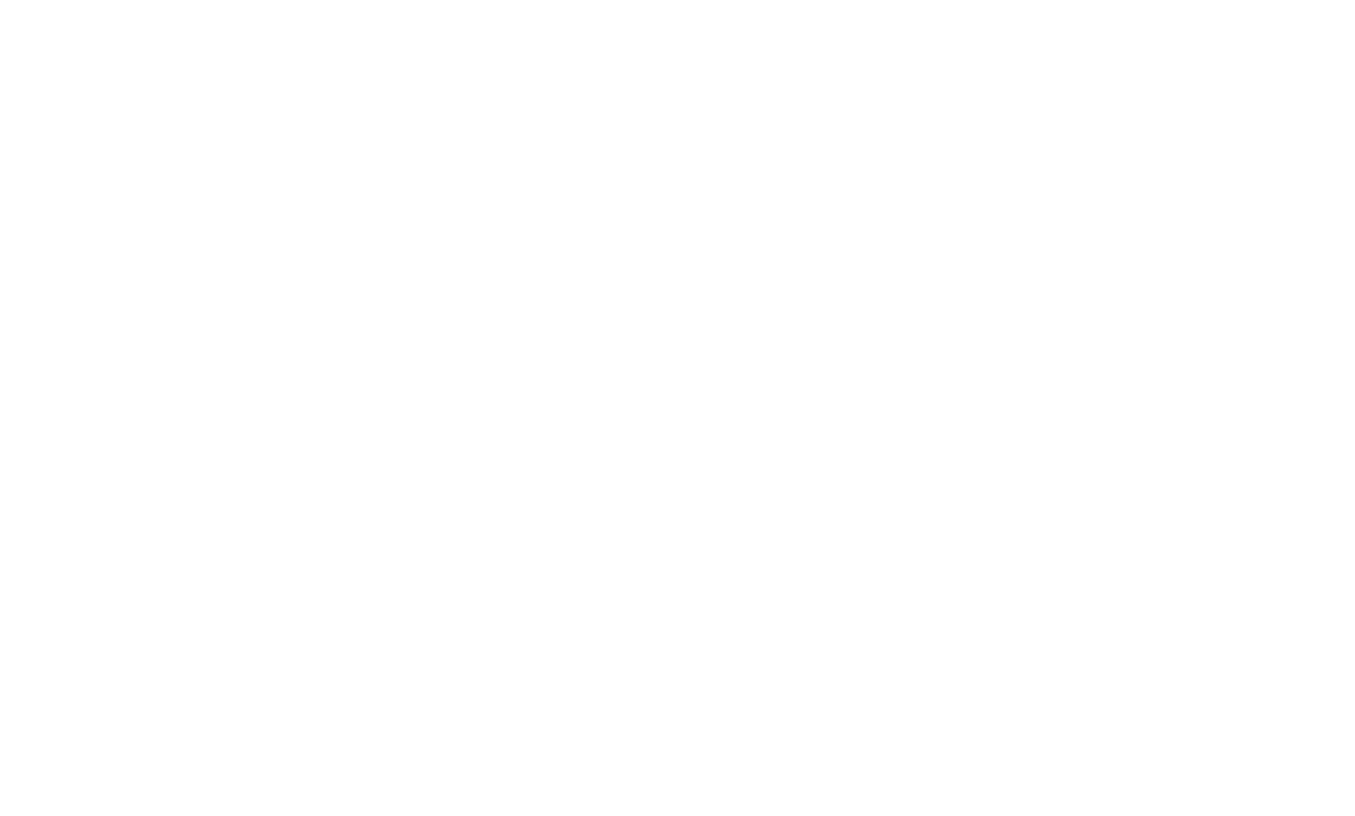
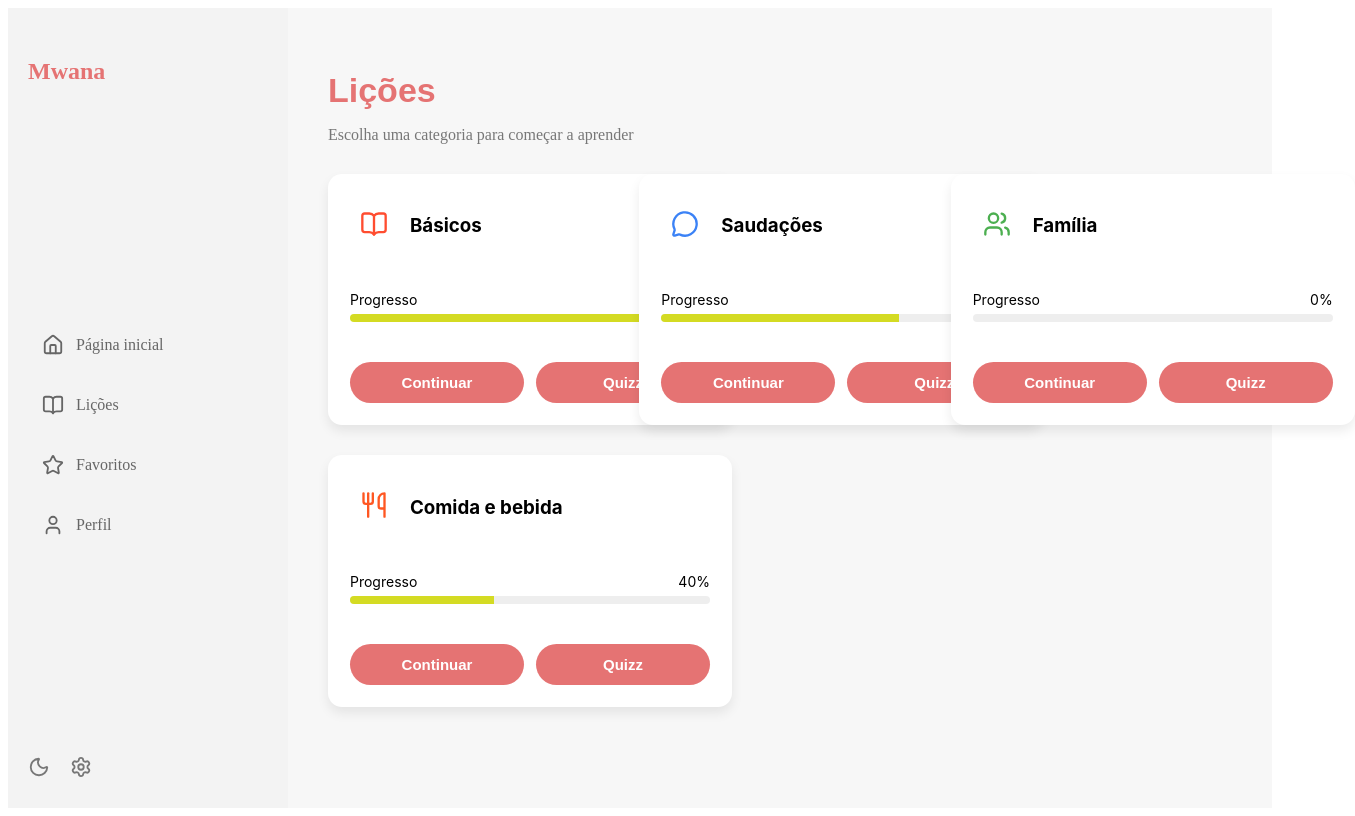
Before and after one commit to Four4moza/kikongo, a React (Vite) app in the folder FRONTEND/: page /lesson in a window 1280 px wide. Before the commit this address had no page. Shown: the whole page, 1355 px wide, since content can reach past the window. Built offline with nearby package versions, Linux system fonts and the light colour scheme.

Commit message:
tentei algo

```diff
--- a/FRONTEND/package.json
+++ b/FRONTEND/package.json
@@ -10,9 +10,10 @@
     "preview": "vite preview"
   },
   "dependencies": {
+    "lucide-react": "^1.11.0",
     "react": "^18.3.1",
     "react-dom": "^18.3.1",
-    "react-router-dom": "^7.14.0"
+    "react-router-dom": "^7.14.2"
   },
   "devDependencies": {
     "@eslint/js": "^9.39.4",
--- a/FRONTEND/src/App.jsx
+++ b/FRONTEND/src/App.jsx
@@ -3,6 +3,7 @@
 import Main from "./pages/Main/Main"
 import Login from "./pages/Login/Login"
 import SignUp from "./pages/SignUp/SignUp"
+import Lesson from "./pages/Lesson/Lesson"
 
 export default function App() {
   return (
@@ -18,7 +19,10 @@
 
          <Route path="/signup" element={<SignUp />} />
 
-
+   <Route
+          path="/lesson"
+          element={<Lesson />}
+        />
       </Routes>
 
     </BrowserRouter>
--- /dev/null
+++ b/FRONTEND/src/components/LessonCard/LessonCard.css
@@ -0,0 +1,119 @@
+.card {
+  background: white;
+  padding: 22px;
+
+  border-radius: 14px;
+
+  box-shadow: 0 6px 12px rgba(0,0,0,0.08);
+
+  transition: 0.25s;
+}
+
+/* Hover animation */
+
+.card:hover {
+  transform: translateY(-5px);
+  box-shadow: 0 10px 18px rgba(0,0,0,0.12);
+}
+
+.card-header {
+  display: flex;
+  align-items: center;
+  gap: 12px;
+
+  margin-bottom: 15px;
+}
+
+.icon {
+  padding: 10px;
+  border-radius: 10px;
+}
+
+/* Colors */
+
+.red { color: #ff4d30; }
+.blue { color: #3b82f6; }
+.green { color: #4caf50; }
+.orange { color: #ff5722; }
+
+/* Progress */
+
+.progress-section {
+  margin-bottom: 20px;
+}
+
+.progress-info {
+  display: flex;
+  justify-content: space-between;
+  font-size: 14px;
+
+  margin-bottom: 6px;
+}
+
+.progress-bar {
+  height: 8px;
+  background: #eee;
+
+  border-radius: 10px;
+  overflow: hidden;
+}
+
+.progress-fill {
+  height: 100%;
+  background: #d4db23;
+
+  transition: 0.4s;
+}
+
+/* Buttons */
+
+.buttons {
+  display: flex;
+  gap: 12px;
+}
+
+.btn-primary {
+  flex: 1;
+
+  padding: 10px;
+
+  border-radius: 10px;
+  border: none;
+
+  background: #d4db23;
+
+  color: white;
+  font-weight: bold;
+
+  cursor: pointer;
+
+  transition: 0.2s;
+}
+
+.btn-primary:hover {
+  background: #c2c820;
+}
+
+.btn-outline {
+  flex: 1;
+
+  padding: 10px;
+
+  border-radius: 10px;
+
+  border: 2px solid #d4db23;
+
+  background: transparent;
+
+  color: #d4db23;
+  font-weight: bold;
+
+  cursor: pointer;
+
+  transition: 0.2s;
+}
+
+.btn-outline:hover {
+  background: #d4db23;
+  color: white;
+}
--- /dev/null
+++ b/FRONTEND/src/components/LessonCard/LessonCard.jsx
@@ -0,0 +1,53 @@
+import "./LessonCard.css";
+
+export default function LessonCard({
+  title,
+  progress,
+  icon,
+  color
+}) {
+
+  return (
+    <div className="card">
+
+      <div className="card-header">
+
+        <div className={`icon ${color}`}>
+          {icon}
+        </div>
+
+        <h3>{title}</h3>
+
+      </div>
+
+      <div className="progress-section">
+
+        <div className="progress-info">
+          <span>Progresso</span>
+          <span>{progress}%</span>
+        </div>
+
+        <div className="progress-bar">
+          <div
+            className="progress-fill"
+            style={{ width: `${progress}%` }}
+          />
+        </div>
+
+      </div>
+
+      <div className="buttons">
+
+        <button className="btn-primary">
+          Continuar
+        </button>
+
+        <button className="btn-outline">
+          Quizz
+        </button>
+
+      </div>
+
+    </div>
+  );
+}
--- /dev/null
+++ b/FRONTEND/src/components/Sidebar/Sidebar.css
@@ -0,0 +1,51 @@
+.sidebar {
+  width: 240px;
+  background: #f3f3f3;
+  padding: 30px 20px;
+
+  display: flex;
+  flex-direction: column;
+  justify-content: space-between;
+
+  transition: 0.3s;
+}
+
+.logo {
+  color: #e57373;
+  margin-bottom: 40px;
+  font
+}
+
+.menu-item {
+  display: flex;
+  align-items: center;
+  gap: 12px;
+
+  padding: 14px;
+  margin-bottom: 10px;
+
+  border-radius: 12px;
+
+  color: #666;
+  text-decoration: none;
+
+  transition: 0.2s;
+}
+
+/* Hover */
+.menu-item:hover {
+  background: #ffe5e5;
+  color: #e57373;
+}
+
+/* Active route */
+.menu-item.active {
+  background: #e57373;
+  color: white;
+}
+
+.bottom-icons {
+  display: flex;
+  gap: 20px;
+  color: #777;
+}
--- /dev/null
+++ b/FRONTEND/src/components/Sidebar/Sidebar.jsx
@@ -0,0 +1,42 @@
+import "./Sidebar.css";
+import { Home, BookOpen, Star, User, Moon, Settings } from "lucide-react";
+import { NavLink } from "react-router-dom";
+
+export default function Sidebar() {
+  return (
+    <aside className="sidebar">
+
+      <h2 className="logo">Mwana</h2>
+
+      <nav>
+
+        <NavLink to="/" className="menu-item">
+          <Home size={22} />
+          Página inicial
+        </NavLink>
+
+        <NavLink to="/lessons" className="menu-item">
+          <BookOpen size={22} />
+          Lições
+        </NavLink>
+
+        <NavLink to="/favorites" className="menu-item">
+          <Star size={22} />
+          Favoritos
+        </NavLink>
+
+        <NavLink to="/profile" className="menu-item">
+          <User size={22} />
+          Perfil
+        </NavLink>
+
+      </nav>
+
+      <div className="bottom-icons">
+        <Moon size={22} />
+        <Settings size={22} />
+      </div>
+
+    </aside>
+  );
+}
--- a/FRONTEND/src/pages/Lesson/Lesson.css
+++ b/FRONTEND/src/pages/Lesson/Lesson.css
@@ -0,0 +1,30 @@
+.layout {
+  display: flex;
+  min-height: 100vh;
+}
+
+.content {
+  flex: 1;
+  padding: 40px;
+
+  background: #f7f7f7;
+}
+
+h1 {
+  font-size: 34px;
+  margin-bottom: 5px;
+}
+
+.subtitle {
+  color: #777;
+  margin-bottom: 30px;
+}
+
+.cards {
+  display: grid;
+
+  grid-template-columns:
+    repeat(auto-fit, minmax(280px, 1fr));
+
+  gap: 30px;
+}
--- a/FRONTEND/src/pages/Lesson/Lesson.jsx
+++ b/FRONTEND/src/pages/Lesson/Lesson.jsx
@@ -0,0 +1,71 @@
+import "./Lesson.css";
+import Sidebar from "../../components/Sidebar/Sidebar";
+import LessonCard from "../../components/LessonCard/LessonCard";
+
+import {
+  BookOpen,
+  MessageCircle,
+  Users,
+  Utensils
+} from "lucide-react";
+
+export default function Lessons() {
+
+  const lessons = [
+    {
+      title: "Básicos",
+      progress: 100,
+      icon: <BookOpen size={28} />,
+      color: "red"
+    },
+    {
+      title: "Saudações",
+      progress: 66,
+      icon: <MessageCircle size={28} />,
+      color: "blue"
+    },
+    {
+      title: "Família",
+      progress: 0,
+      icon: <Users size={28} />,
+      color: "green"
+    },
+    {
+      title: "Comida e bebida",
+      progress: 40,
+      icon: <Utensils size={28} />,
+      color: "orange"
+    }
+  ];
+
+  return (
+    <div className="layout">
+
+      <Sidebar />
+
+      <main className="content">
+
+        <h1>Lições</h1>
+
+        <p className="subtitle">
+          Escolha uma categoria para começar a aprender
+        </p>
+
+        <div className="cards">
+
+          {lessons.map((lesson, index) => (
+
+            <LessonCard
+              key={index}
+              {...lesson}
+            />
+
+          ))}
+
+        </div>
+
+      </main>
+
+    </div>
+  );
+}
--- a/FRONTEND/src/pages/Main/Main.jsx
+++ b/FRONTEND/src/pages/Main/Main.jsx
@@ -13,7 +13,6 @@
         </div>
 
         <div className="nav-buttons">
-
           <Link to="/login">
             <button className="btn-login">
               entrar
--- a/FRONTEND/src/pages/SignUp/SignUp.css
+++ b/FRONTEND/src/pages/SignUp/SignUp.css
@@ -62,7 +62,7 @@
   display: flex;
   align-items: center;
   gap: 10px;
-  margin-right: 550px;
+  margin-right: 2050px;
 }
 .mwana {
   font-family: "Philosopher", sans-serif;
```
Also changed, not shown: 1 other file (tests, documents, lock files or other folders).
